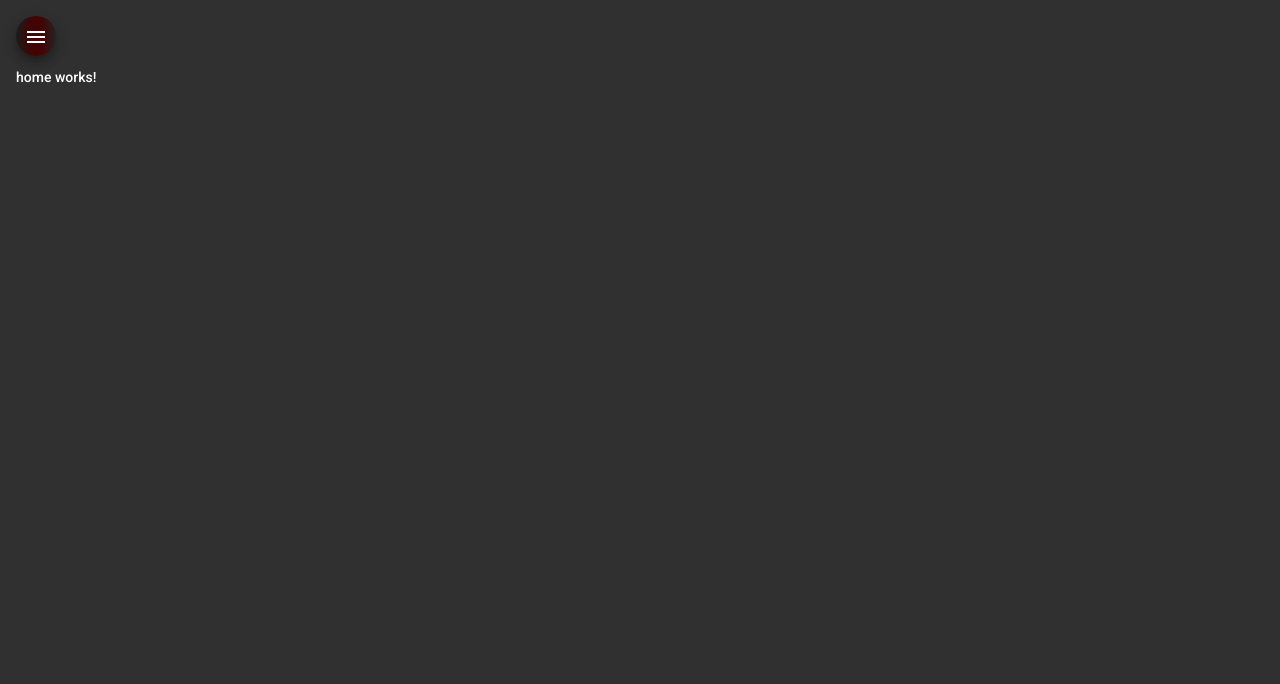
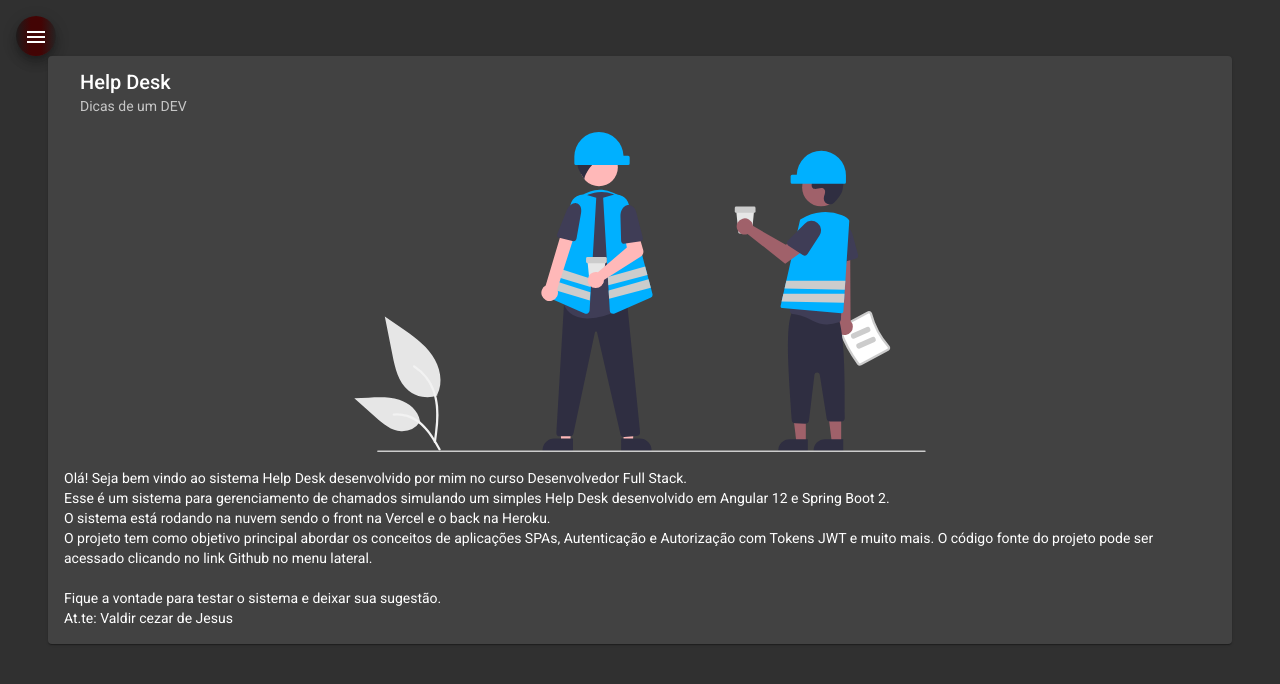
Before and after one commit to PedroKarasudani/angularspring-front, an Angular app: page /home in a window 1280 px wide. Shown: the top 684 px of the page. Built offline with nearby package versions, Linux system fonts and the light colour scheme.

Commit message:
rota para componente HOME

```diff
--- a/src/app/components/home/home.component.css
+++ b/src/app/components/home/home.component.css
@@ -0,0 +1,8 @@
+.card {
+    width: 90%;
+    margin: auto;
+ }
+
+ img {
+    height: 20rem;
+ }
--- a/src/app/components/home/home.component.html
+++ b/src/app/components/home/home.component.html
@@ -1 +1,18 @@
-<p>home works!</p>
+<mat-card class="card">
+  <mat-card-header>
+    <mat-card-title>Help Desk</mat-card-title>
+    <mat-card-subtitle>Dicas de um DEV</mat-card-subtitle>
+  </mat-card-header>
+  <img mat-card-image src="assets/img/home-image.svg" alt="Image Home Help Desk">
+  <mat-card-content>
+    <p>
+     Olá! Seja bem vindo ao sistema Help Desk desenvolvido por mim no curso Desenvolvedor Full Stack.<br />
+     Esse é um sistema para gerenciamento de chamados simulando um simples Help Desk desenvolvido em Angular 12 e
+     Spring Boot 2. <br />O sistema está rodando na nuvem sendo o front na Vercel e o back na Heroku.<br />
+     O projeto tem como objetivo principal abordar os conceitos de aplicações SPAs, Autenticação e Autorização com
+     Tokens JWT e muito mais. O código fonte do projeto pode ser acessado clicando no link Github no menu lateral.
+     <br /><br /> Fique a vontade para testar o sistema e deixar sua sugestão.
+     <br /> At.te: Valdir cezar de Jesus
+    </p>
+  </mat-card-content>
+</mat-card>
--- a/src/app/components/nav/nav.component.html
+++ b/src/app/components/nav/nav.component.html
@@ -28,8 +28,8 @@
     <div class="sidenav-content">
       <button class="menu mat-elevation-z8" (click)="drawer.toggle()" mat-icon-button>
         <mat-icon>menu</mat-icon>
-        <router-outlet></router-outlet>
       </button>
+      <router-outlet></router-outlet>
     </div>
 
   </mat-drawer-container>
```
Also changed, not shown: src/assets/img/home-image.svg (added).
